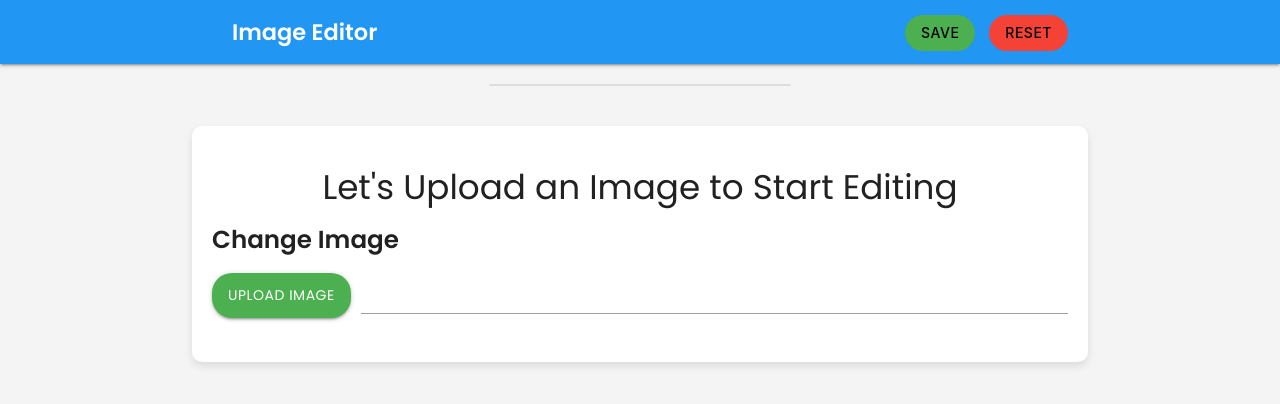
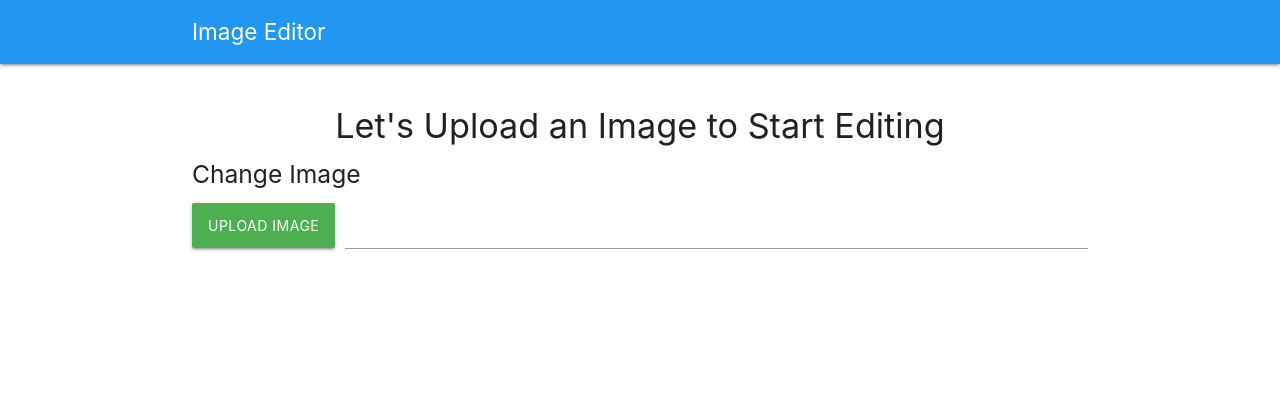
Before and after one commit to CodeMaverick2/Image_Editor, a plain HTML site: page index.html in a window 1280 px wide. Drawn offline with nearby package versions, Linux system fonts and the light colour scheme.

Commit message:
ui customised

```diff
--- a/style1.css
+++ b/style1.css
@@ -1,162 +1,37 @@
-* {
+*{
     margin: 0;
     padding: 0;
-    box-sizing: border-box;
-    font-family: 'Poppins', sans-serif;
 }
-
-body {
-    background-color: #f4f4f4;
-}
-
-.header {
+.header{
     min-height: 100vh;
     width: 100%;
-    background-image: linear-gradient(rgba(4, 9, 30, 0.7), rgba(4, 9, 30, 0.7)), url(eduford_img/banner.png);
+    background-image: linear-gradient(rgba(4,9,30,0.7),rgba(4,9,30,0.7)),url(eduford_img/banner.png);
     background-position: center;
     background-size: cover;
     position: relative;
 }
-
 .nav-header {
 	font-size: 1.5rem;
-    font-weight: 600;
-    color: #fff;
-    padding: 10px 20px;
 }
 
-.nav-wrapper {
-    display: flex;
-    justify-content: space-between;
-    align-items: center;
-    padding: 0 20px;
+.row {
+	margin-bottom: 0;
 }
 
-.image-save button {
-    margin-left: 10px;
-    border-radius: 20px;
-    font-weight: 500;
-    transition: background-color 0.3s;
-}
-
-.image-save button:hover {
-    background-color: #333;
-    color: #fff;
-}
-
-.container.app {
-    margin-top: 40px;
-    padding: 20px;
-    background: #fff;
-    border-radius: 10px;
-    box-shadow: 0 4px 8px rgba(0, 0, 0, 0.1);
+#sourceImage,
+.image-controls,
+.image-save,
+.preset-filters {
+	display: none;
 }
 
 .image-preview {
 	display: flex;
 	justify-content: center;
 	margin-top: 20px;
-    overflow: hidden;
 }
 
 #canvas {
 	max-height: 420px;
 	object-fit: contain;
-    border: 1px solid #ddd;
-    border-radius: 10px;
 }
-
-.help-text {
-    margin-bottom: 20px;
-    text-align: center;
-}
-
-.image-controls {
-    display: none;
-    margin-bottom: 20px;
-}
-
-.image-controls h5,
-.preset-filters h5,
-.file-controls h5 {
-    margin-bottom: 15px;
-    font-weight: 600;
-}
-
-.range-field label {
-    display: block;
-    margin-bottom: 5px;
-    font-weight: 500;
-}
-
-.range-field input[type="range"] {
-    width: 100%;
-    margin: 0;
-    padding: 0;
-    -webkit-appearance: none;
-    appearance: none;
-    background: #ddd;
-    height: 5px;
-    border-radius: 5px;
-    outline: none;
-    transition: background 0.3s ease;
-}
-
-.range-field input[type="range"]::-webkit-slider-thumb {
-    -webkit-appearance: none;
-    appearance: none;
-    width: 15px;
-    height: 15px;
-    background: #4caf50;
-    border-radius: 50%;
-    cursor: pointer;
-    transition: background 0.3s ease;
-}
-
-.range-field input[type="range"]::-webkit-slider-thumb:hover {
-    background: #388e3c;
-}
-
-.range-field input[type="range"]:active::-webkit-slider-thumb {
-    background: #388e3c;
-}
-
-.preset-filters {
-    display: none;
-    margin-bottom: 20px;
-}
-
-.preset-filters button,
-.file-controls .btn {
-    margin: 5px 0;
-    border-radius: 20px;
-    font-weight: 500;
-    transition: background-color 0.3s;
-}
-
-.preset-filters button:hover,
-.file-controls .btn:hover {
-    background-color: #333;
-    color: #fff;
-}
-
-.file-controls {
-    margin-bottom: 20px;
-}
-
-.file-controls .btn {
-    background-color: #4caf50;
-    color: #fff;
-}
-
-.file-controls .btn:hover {
-    background-color: #388e3c;
-}
-
-.file-path-wrapper {
-    margin-top: 10px;
-}
-
-.row {
-    margin-bottom: 0;
-}
```
Lines whose indentation alone changed are shown as unchanged.
